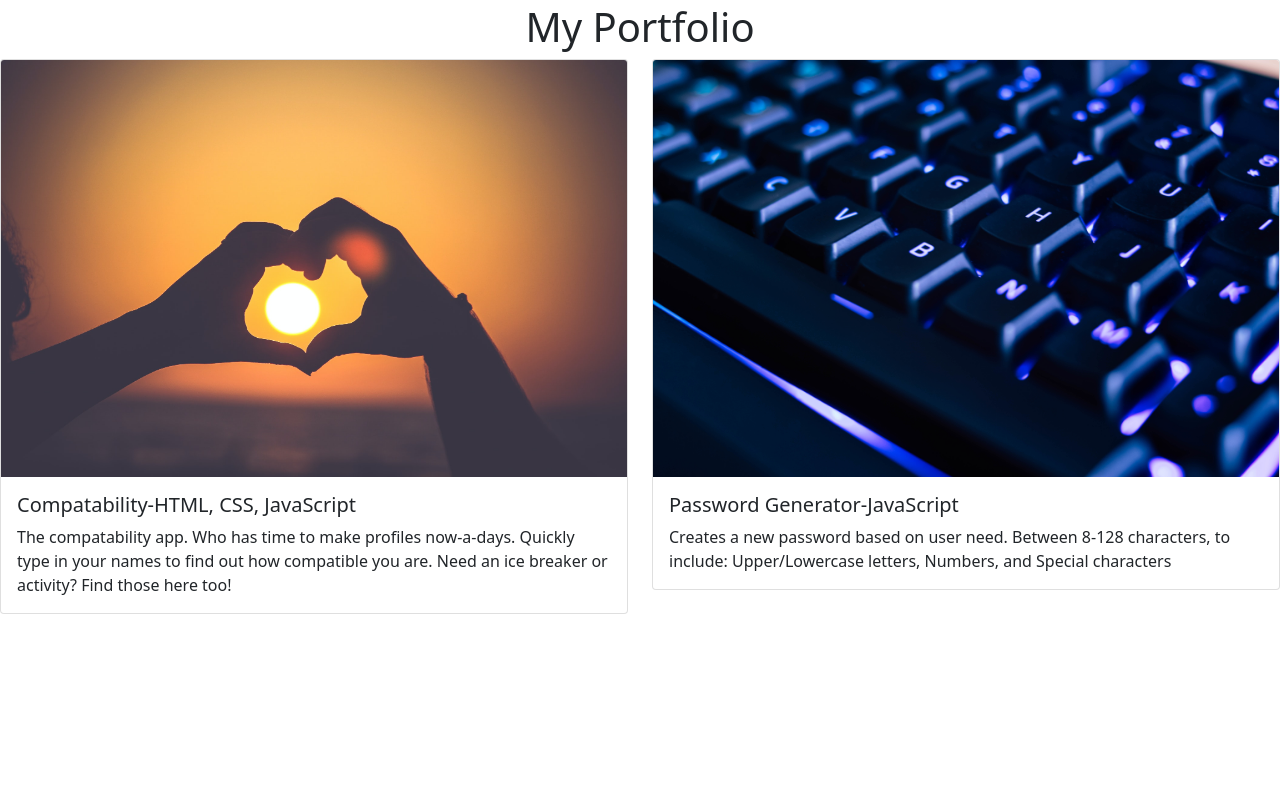
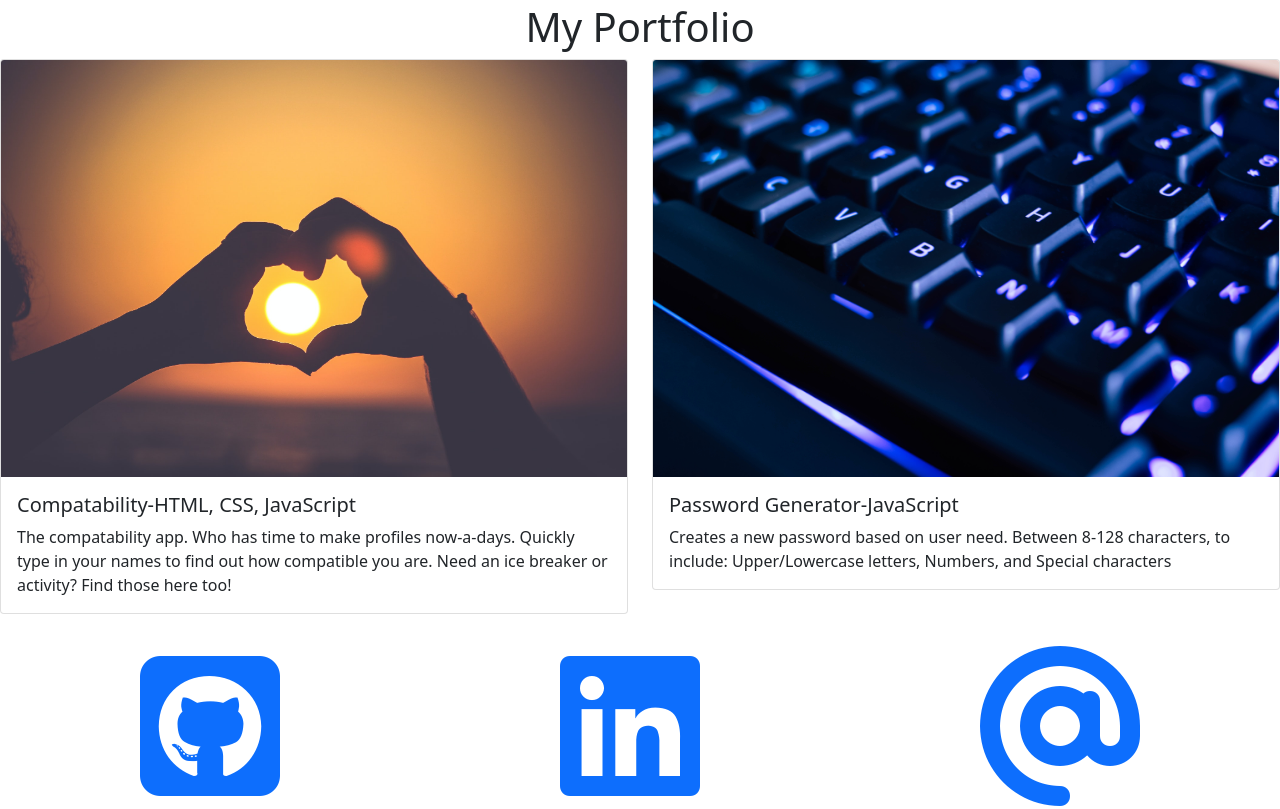
Before and after one commit to jacef790/HW-08-PortfolioUpdate, a plain HTML site: page index.html in a window 1280 px wide. Shown: the part 1253-2062 px from the top of the page. Before the commit the page ends 1867 px from the top, so only its background shows below. Drawn offline with nearby package versions, Linux system fonts and the light colour scheme.

Commit message:
contact section added

```diff
--- a/assets/stylesheet.css
+++ b/assets/stylesheet.css
@@ -18,7 +18,13 @@ h1{
     background-color: rgba(0,0,0,.3 );
 }
 
+.contact-me{
+    display: flex;
+    flex-wrap: wrap;
+    justify-content: space-around;
+    padding-top: 2rem;
 
+}
 
 @media (max-width: 768px) {
     .head{
--- a/index.html
+++ b/index.html
@@ -13,7 +13,7 @@
       integrity="sha384-EVSTQN3/azprG1Anm3QDgpJLIm9Nao0Yz1ztcQTwFspd3yD65VohhpuuCOmLASjC"
       crossorigin="anonymous"
     />
-
+    <script src="https://kit.fontawesome.com/bef1dac75c.js" crossorigin="anonymous"></script>
     <title>Portfolio Page</title>
   </head>
 
@@ -94,6 +94,15 @@
           </div>
       </section>
 
+      <!-- Contact Me Section -->
+
+      <section class="contact-me">
+        <a href="https://github.com/jacef790" target="_blank" rel="noopener noreferrer"><i class="fa-brands fa-github-square fa-10x"></i></a>
+        <a href="https://www.linkedin.com/in/jace-feinstein-7b8a9022a/" target="_blank" rel="noopener noreferrer"><i class="fa-brands fa-linkedin fa-10x"></i></a>
+        <a href="mailto:jace.feinstein0218@gmail.com"><i class="fa-solid fa-at fa-10x"></i></a>
+
+      </section>
+
 
 
 
```
Also changed, not shown: 1 other file.
